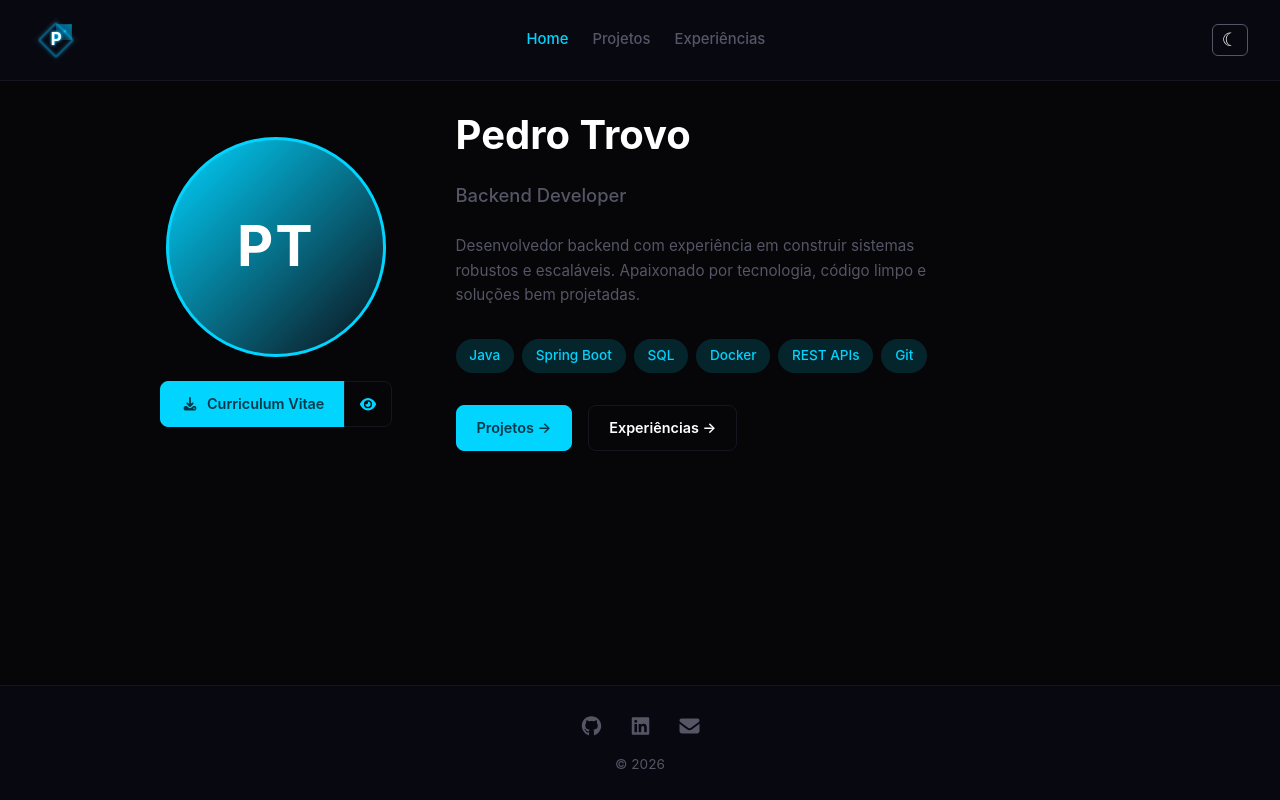
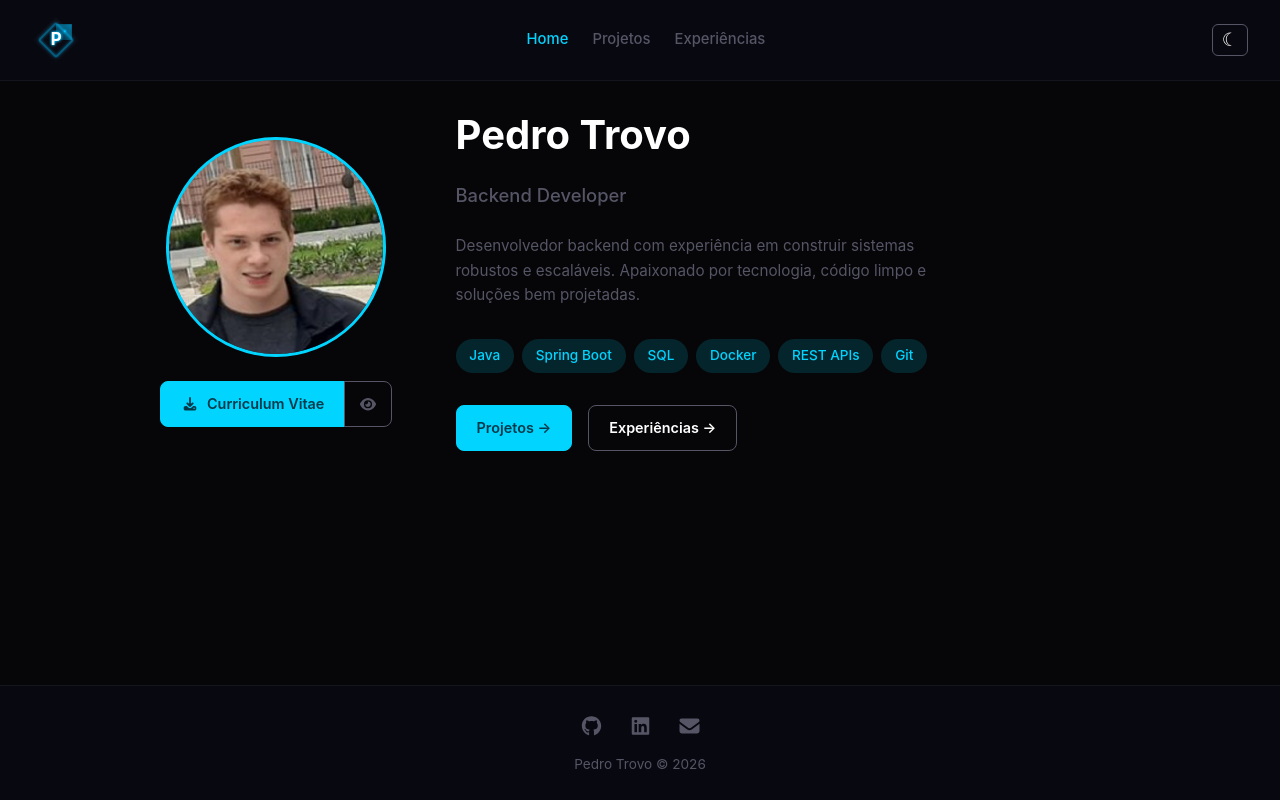
Before and after one commit to pedro-Trovo/Portfolio-pedro-trovo, a React (Vite) app: page / in a window 1280 px wide. Built offline with nearby package versions, Linux system fonts and the light colour scheme.

Commit message:
feat: adicionar foto de perfil e atualizar footer com nome
- Substitui placeholder PT pela foto real no Home
- Altera footer para exibir 'Pedro Trovo © 2026'
- Adiciona CSS .home-photo-img para foto no circulo

```diff
--- a/src/App.css
+++ b/src/App.css
@@ -132,11 +132,11 @@ main {
   transition: background 0.3s, border-color 0.3s;
 }
 
-.home-photo-placeholder {
-  font-size: 3.5rem;
-  font-weight: 700;
-  color: var(--color-text-primary);
-  letter-spacing: 2px;
+.home-photo-img {
+  width: 100%;
+  height: 100%;
+  border-radius: 50%;
+  object-fit: cover;
 }
 
 .home-photo-buttons {
@@ -247,7 +247,7 @@ main {
 .btn-secondary {
   background-color: transparent;
   color: var(--color-text-primary);
-  border-color: var(--color-border);
+  border-color: var(--color-text-muted);
 }
 
 .btn-secondary:hover {
@@ -258,13 +258,14 @@ main {
 .btn-icon {
   padding: 0.65rem 0.85rem;
   background-color: transparent;
-  color: var(--color-accent);
-  border-color: var(--color-border);
+  color: var(--color-text-muted);
+  border-color: var(--color-text-muted);
 }
 
 .btn-icon:hover {
   border-color: var(--color-accent);
   background-color: var(--color-accent-dim);
+  color: var(--color-accent);
 }
 
 /* ============================================
--- a/src/components/Footer.jsx
+++ b/src/components/Footer.jsx
@@ -26,7 +26,7 @@ function Footer() {
           <FontAwesomeIcon icon={faEnvelope} />
         </a>
       </div>
-      <p className="footer-copy">&copy; 2026</p>
+      <p className="footer-copy">Pedro Trovo &copy; 2026</p>
     </footer>
   )
 }
--- a/src/pages/Home.jsx
+++ b/src/pages/Home.jsx
@@ -10,7 +10,7 @@ function Home() {
       <div className="home-hero">
         <div className="home-photo-col">
           <div className="home-photo">
-            <span className="home-photo-placeholder">PT</span>
+            <img src="/profile/161767490.png" alt="Pedro Trovo" className="home-photo-img" />
           </div>
           <div className="home-photo-buttons">
             <a href="/cv.pdf" download className="btn btn-primary">
```
Also changed, not shown: public/profile/161767490.png (added).
